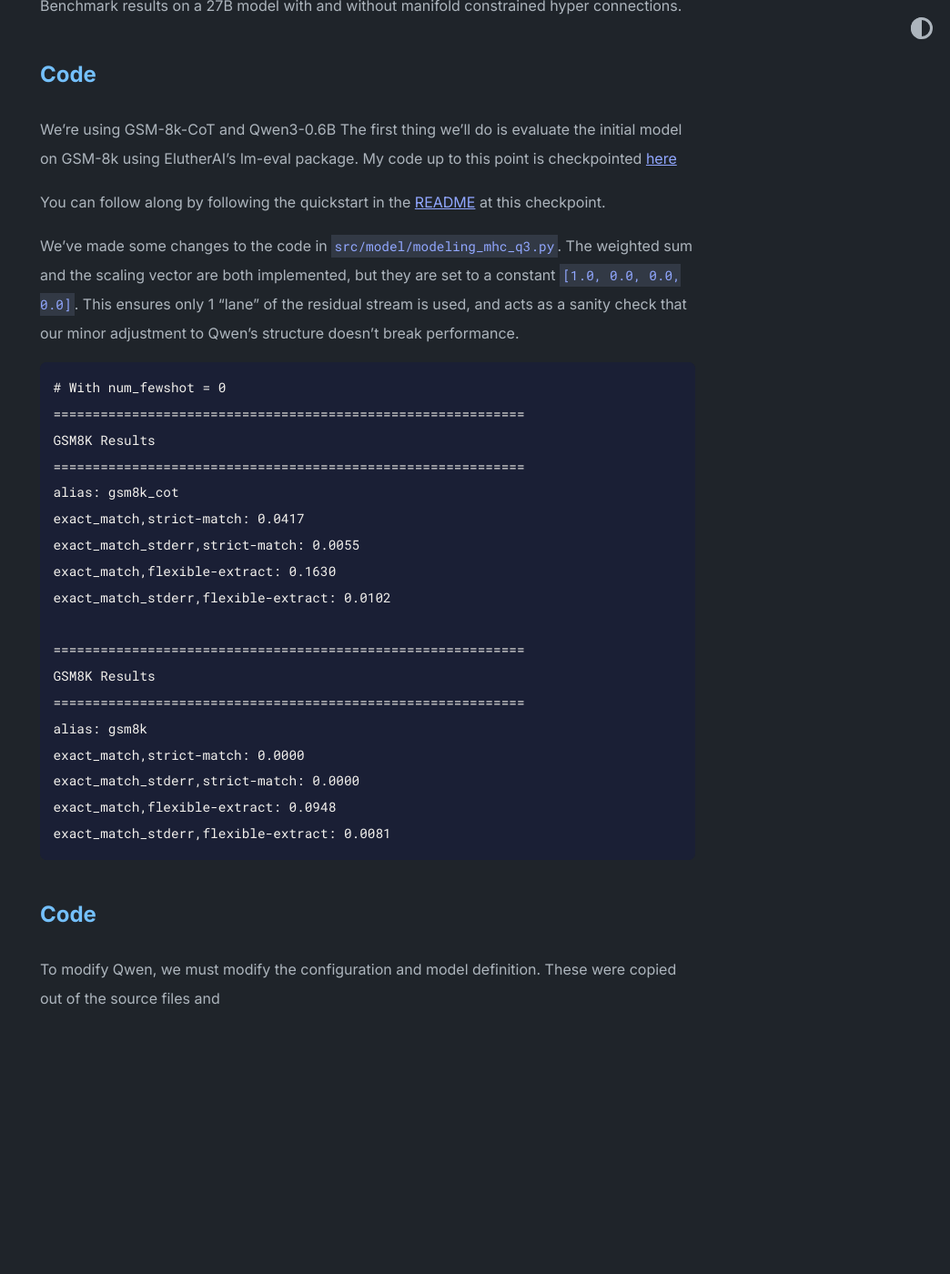
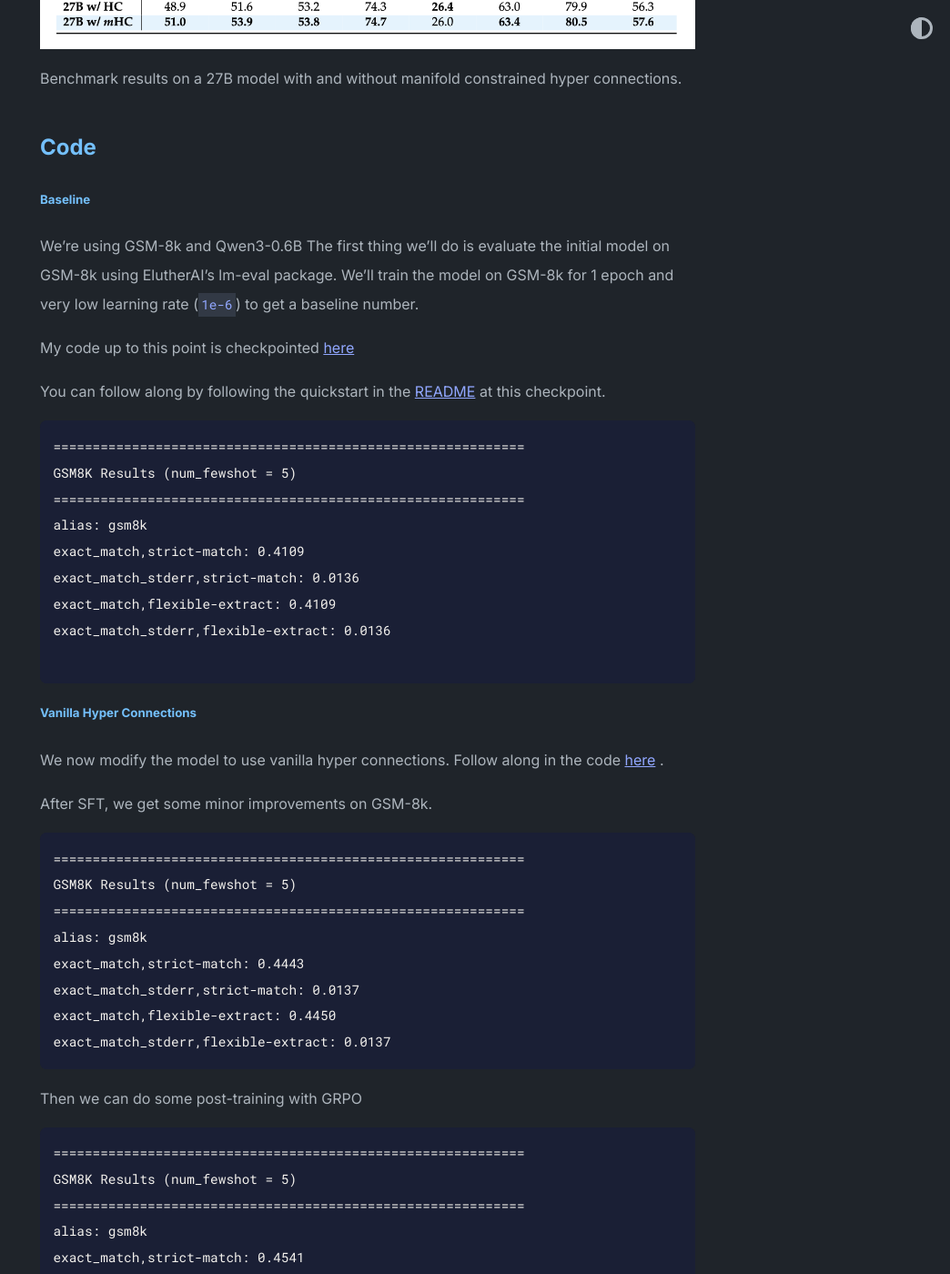
Before and after one commit to s-chundi/s-chundi.github.io, a Jekyll site: the page built from _posts/2026-01-10-Manifold-Constrained-Hyperconnections.md, in a window 1280 px wide and 1400 px high, scrolled down 4544 px. Shown: the whole window at 91% size, without its empty margins (236-1280 px from the left). Built offline with Jekyll 4.4.1, drawn with Linux system fonts in a browser that asks for light colours; before the commit the page ends 5737 px from its top, so only the background shows below that; some of the changed text lies outside the part shown.

Commit message:
Vanilla Hyperconnections complete

````diff
--- a/_posts/2026-01-10-Manifold-Constrained-Hyperconnections.md
+++ b/_posts/2026-01-10-Manifold-Constrained-Hyperconnections.md
@@ -117,35 +120,52 @@ Benchmark results on a 27B model with and without manifold constrained hyper con
 
 ## Code
 
-We're using GSM-8k-CoT and Qwen3-0.6B
-The first thing we'll do is evaluate the initial model on GSM-8k using ElutherAI's lm-eval package.
-My code up to this point is checkpointed [here](https://github.com/s-chundi/deepseek_mhc/tree/c0bbe51e8409d3621c098184786a56228811c781)
+##### Baseline
 
-You can follow along by following the quickstart in the [README](https://github.com/s-chundi/deepseek_mhc/tree/c0bbe51e8409d3621c098184786a56228811c781/README.md) at this checkpoint.
+We're using GSM-8k and Qwen3-0.6B
+The first thing we'll do is evaluate the initial model on GSM-8k using ElutherAI's lm-eval package. We'll train the model on GSM-8k for 1 epoch and very low learning rate (`1e-6`) to get a baseline number.
 
-We've made some changes to the code in `src/model/modeling_mhc_q3.py`. The weighted sum and the scaling vector are both implemented, but they are set to a constant `[1.0, 0.0, 0.0, 0.0]`. This ensures only 1 "lane" of the residual stream is used, and acts as a sanity check that our minor adjustment to Qwen's structure doesn't break performance.
+My code up to this point is checkpointed [here](https://github.com/s-chundi/deepseek_mhc/blob/329a4e81805b273c0aee5ba71e93487ccfa2d3bb)
+
+You can follow along by following the quickstart in the [README](https://github.com/s-chundi/deepseek_mhc/blob/329a4e81805b273c0aee5ba71e93487ccfa2d3bb/README.md) at this checkpoint.
 
 ```
-# With num_fewshot = 0
 ============================================================
-GSM8K Results
-============================================================
-alias: gsm8k_cot
-exact_match,strict-match: 0.0417
-exact_match_stderr,strict-match: 0.0055
-exact_match,flexible-extract: 0.1630
-exact_match_stderr,flexible-extract: 0.0102
-
-============================================================
-GSM8K Results
+GSM8K Results (num_fewshot = 5)
 ============================================================
 alias: gsm8k
-exact_match,strict-match: 0.0000
-exact_match_stderr,strict-match: 0.0000
-exact_match,flexible-extract: 0.0948
-exact_match_stderr,flexible-extract: 0.0081
+exact_match,strict-match: 0.4109
+exact_match_stderr,strict-match: 0.0136
+exact_match,flexible-extract: 0.4109
+exact_match_stderr,flexible-extract: 0.0136
+
+```
+##### Vanilla Hyper Connections
+
+We now modify the model to use vanilla hyper connections. Follow along in the code [here](https://github.com/s-chundi/deepseek_mhc/tree/hyperconnections) .
+
+After SFT, we get some minor improvements on GSM-8k.
+
+```
+============================================================
+GSM8K Results (num_fewshot = 5)
+============================================================
+alias: gsm8k
+exact_match,strict-match: 0.4443
+exact_match_stderr,strict-match: 0.0137
+exact_match,flexible-extract: 0.4450
+exact_match_stderr,flexible-extract: 0.0137
 ```
 
-## Code
+Then we can do some post-training with GRPO
 
-To modify Qwen, we must modify the configuration and model definition. These were copied out of the source files and
+```
+============================================================
+GSM8K Results (num_fewshot = 5)
+============================================================
+alias: gsm8k
+exact_match,strict-match: 0.4541
+exact_match_stderr,strict-match: 0.0137
+exact_match,flexible-extract: 0.4549
+exact_match_stderr,flexible-extract: 0.0137
+```
````
Also changed, not shown: other parts of _posts/2026-01-10-Manifold-Constrained-Hyperconnections.md (+5 -2 lines).
